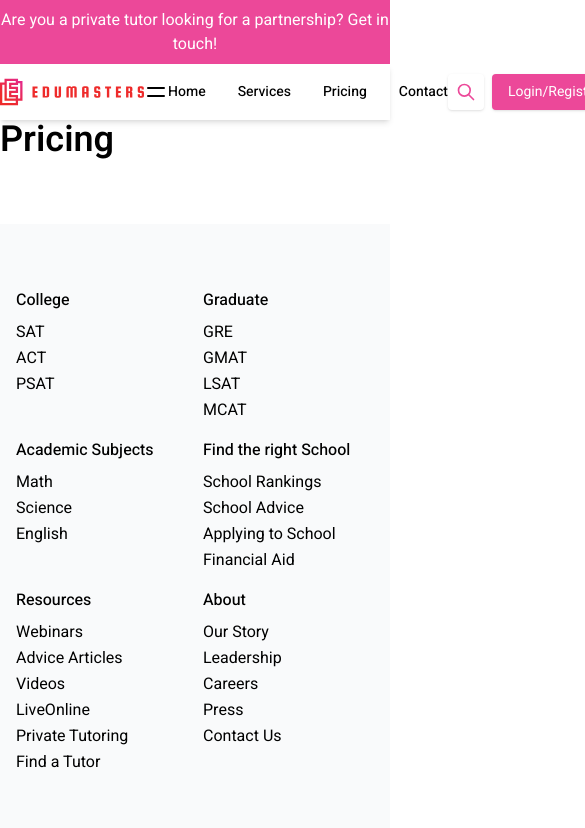
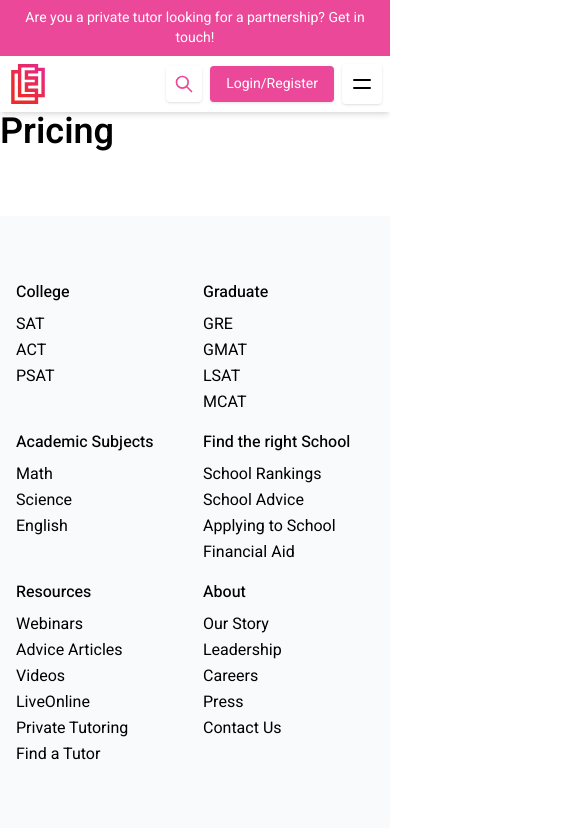
Before and after one commit to Azlan-A1/Edumasters, a Next.js app: page /pricing in a window 390 px wide. Shown: the top 828 px of the page, 585 px wide, since content can reach past the window. Built offline with nearby package versions, Linux system fonts and the light colour scheme.

Commit message:
Mobile Navigation
- overflow fix
- mobile banner adjustments

```diff
--- a/src/app/layout.tsx
+++ b/src/app/layout.tsx
@@ -45,6 +45,7 @@ export default function RootLayout({
 				<Navigation />
 				{children}
 				<Footer />
+				<div id='navigation_portal' />
 			</body>
 		</html>
 	)
--- a/src/components/Banner/Banner.module.scss
+++ b/src/components/Banner/Banner.module.scss
@@ -2,6 +2,6 @@
 	@apply bg-pink-500 py-2;
 
 	.content {
-		@apply container text-center text-white;
+		@apply container text-center text-white text-sm md:text-base px-2;
 	}
 }
--- a/src/components/Navigation/Navigation.client.tsx
+++ b/src/components/Navigation/Navigation.client.tsx
@@ -1,10 +1,22 @@
 'use client'
 
 // React
-import { useState } from 'react'
+import { useEffect, useState } from 'react'
+
+// Next
+import Image from 'next/image'
+import Link from 'next/link'
+import { usePathname } from 'next/navigation'
+
+// Assets
+import logo from '@/assets/brand/edumasters_horizontal.svg'
+
+// Framer Motion
+import { motion } from 'framer-motion'
 
 // Icons
-import { IconMenu } from '@tabler/icons-react'
+import { IconArrowNarrowLeft, IconMenu } from '@tabler/icons-react'
+import { createPortal } from 'react-dom'
 
 interface MobileNavigationProps {
 	links: {
@@ -16,22 +28,66 @@ interface MobileNavigationProps {
 export const MobileNavigation = (props: MobileNavigationProps) => {
 	const [isOpen, setIsOpen] = useState<boolean>(false)
 
+	const pathname = usePathname()
+
 	const handleClick = () => setIsOpen((state) => !state)
+
+	// automatically close the menu when the route changes
+	useEffect(() => setIsOpen(false), [pathname])
+
+	// disable scrolling when the menu is open
+	useEffect(() => {
+		if (isOpen) {
+			document.body.style.overflow = 'hidden'
+		} else {
+			document.body.style.overflow = 'auto'
+		}
+	}, [isOpen])
 
 	return (
 		<>
-			<button onClick={handleClick}>
+			<button onClick={handleClick} className='block md:hidden px-2'>
 				<IconMenu />
 			</button>
 
-			{isOpen && (
-				<div className='fixed h-full w-full bg-white left-0 top-0 z-50'>
-					<button onClick={handleClick}>
-						<IconMenu />
-					</button>
-					<p>Mobile Menu</p>
-				</div>
-			)}
+			{isOpen &&
+				createPortal(
+					<motion.div
+						className='fixed flex flex-col h-screen w-full bg-white left-0 top-0 z-50 max-w-lg -translate-x-2'
+						initial={{ opacity: 0, x: '-100vw' }}
+						animate={{ opacity: 1, x: 0 }}
+						exit={{ opacity: 0, x: '-100vw' }}
+						transition={{
+							type: 'just',
+						}}
+					>
+						<div className='flex items-center justify-between p-4'>
+							<Link href='/'>
+								<Image
+									src={logo}
+									alt='Edumasters Logo'
+									height={0}
+									width={200}
+								/>
+							</Link>
+							<button onClick={handleClick}>
+								<IconArrowNarrowLeft />
+							</button>
+						</div>
+						<div className='flex flex-col p-4 h-full'>
+							<ul>
+								{props.links.map((link, index) => (
+									<li key={index}>
+										<Link href={link.path}>{link.name}</Link>
+									</li>
+								))}
+							</ul>
+
+							<div className='bg-gray-100 h-48 rounded mt-auto' />
+						</div>
+					</motion.div>,
+					document.getElementById('navigation_portal') as HTMLElement
+				)}
 		</>
 	)
 }
--- a/src/components/Navigation/Navigation.module.scss
+++ b/src/components/Navigation/Navigation.module.scss
@@ -2,15 +2,22 @@
 	@apply shadow-md;
 
 	.content {
-		@apply container h-14;
+		@apply container h-14 px-2;
 		@apply flex items-center;
 
-		.logo {
+		.logo_desktop {
 			@apply relative h-10 w-36;
+			@apply hidden md:block;
+		}
+
+		.logo_mobile {
+			@apply relative h-10 w-10;
+			@apply block md:hidden;
 		}
 
 		ul.links {
-			@apply flex items-center space-x-8 mx-auto text-sm;
+			@apply items-center space-x-8 mx-auto text-sm;
+			@apply hidden md:flex;
 
 			li {
 				a {
--- a/src/components/Navigation/Navigation.tsx
+++ b/src/components/Navigation/Navigation.tsx
@@ -9,7 +9,8 @@ import styles from './Navigation.module.scss'
 import { MobileNavigation } from './Navigation.client'
 
 // Assets
-import logo from '@/assets/brand/edumasters_horizontal.svg'
+import logoHorizontal from '@/assets/brand/edumasters_horizontal.svg'
+import logoIcon from '@/assets/brand/edumasters_logo.svg'
 
 // Icons
 import { IconSearch } from '@tabler/icons-react'
@@ -38,11 +39,13 @@ const Navigation = () => {
 		<div className={styles.base}>
 			<div className={styles.content}>
 				<Link href='/'>
-					<div className={styles.logo}>
-						<Image src={logo} alt='Edumasters Logo' fill />
+					<div className={styles.logo_desktop}>
+						<Image src={logoHorizontal} alt='Edumasters Logo' fill />
+					</div>
+					<div className={styles.logo_mobile}>
+						<Image src={logoIcon} alt='Edumasters Logo' fill />
 					</div>
 				</Link>
-				<MobileNavigation links={links} />
 				<ul className={styles.links}>
 					{links.map((link, index) => (
 						<li key={index}>
@@ -57,6 +60,7 @@ const Navigation = () => {
 					<Link href='/account'>
 						<button id={styles.account}>Login/Register</button>
 					</Link>
+					<MobileNavigation links={links} />
 				</div>
 			</div>
 		</div>
--- a/src/styles/globals.scss
+++ b/src/styles/globals.scss
@@ -1,3 +1,4 @@
-body {
+body,
+html {
 	@apply overflow-x-hidden;
 }
```
